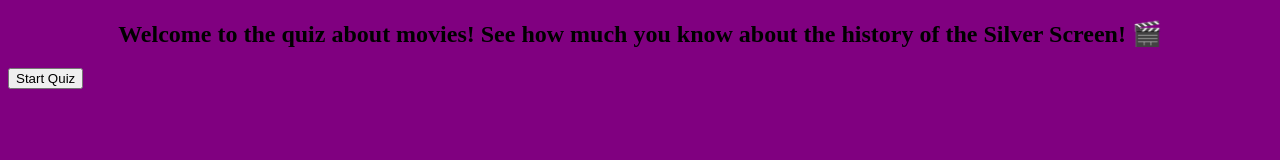
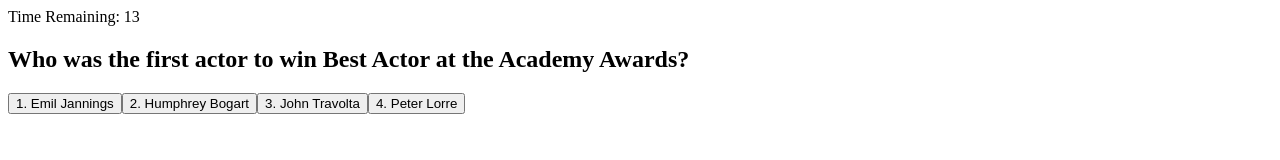
Before and after one commit to natpitt2393/Quiz-on-Movies, a plain HTML site: page index.html in a window 1280 px wide. Both pictures are taken after a click on the button "Start Quiz". Drawn offline with Linux system fonts and the light colour scheme.

Commit message:
added timer and now start page disappears when quiz is started. added event listener to start button

```diff
--- a/assets/js/index.js
+++ b/assets/js/index.js
@@ -6,12 +6,76 @@ const questions = [
     {
         questionText: "Who was the first actor to win Best Actor at the Academy Awards?",
         choices: ["Emil Jannings", "Humphrey Bogart", "John Travolta", "Peter Lorre"],
-        answer: "Emil Jannings"
+        answer: "Emil Jannings",
     },
     {
-
+        questionText: 'Who first refused the Best Actor award at the Oscars?',
+        choices: ["Marlon Brando", "Peter Fonda", "George C. Scott", "Will Smith"],
+        answer: "George C. Scott",
     },
     {
+        questionText: 'Who directed Scarface (1983)?',
+        choices: ['Oliver Stone', 'David Lynch', "Brian DePalma", "Peter Jackson"],
+        answer: "Brian DePalma"
+    }
+];
 
+//starting conditions
+let quizQuestionIndex = 0;
+let timerID;
+let timeCount = questions.length * 5;
+
+
+//DOM variables
+const startPageEl = document.querySelector("#startPage");
+const startButton = document.querySelector('#startQuiz');
+const questionEl = document.querySelector('#questions');
+const timerEl = document.querySelector('#timer');
+const questionsTextEl = document.querySelector('#question-text');
+const choicesEl = document.querySelector('#choices');
+const feedbackEl = document.querySelector('#feedback');
+const finalScoreEl = document.querySelector("#final-score");
+const finishScreenEl = document.querySelector('#finish-screen');
+const initialsInputEl = document.querySelector("#initials");
+const initialsSubmitButton = document.querySelector('#submit');
+
+
+
+function startQuiz() {
+    startPageEl.classList.add('hidden');
+    questionEl.setAttribute('class', 'display');
+    timerEl.setAttribute('class', 'display');
+    timerID = setInterval(runClock, 1000);
+    askQuestions();
+}
+
+function askQuestions() {
+    let currentQuestion = questions[quizQuestionIndex];
+    let question = currentQuestion.questionText;
+    questionsTextEl.textContent = question;
+    choicesEl.innerHTML = '';
+    let choiceArray = currentQuestion.choices;
+    for (let i = 0; i < choiceArray.length; i++) {
+        let choiceButtonEl = document.createElement('button');
+        choiceButtonEl.textContent = (i + 1) + ". " + choiceArray[i];
+        choicesEl.appendChild(choiceButtonEl);
     }
-]
+}
+
+function runClock() {
+    timeCount--;
+    timerEl.textContent = "Time Remaining: " + timeCount;
+    if(!timeCount) {
+        alert('You have run out of time');
+        clearInterval(timerID);
+    }
+}
+
+
+
+
+
+
+
+// Event Handlers
+startButton.addEventListener('click', startQuiz);
--- a/assets/stylesheets/styles.css
+++ b/assets/stylesheets/styles.css
@@ -1,6 +1,3 @@
-body {
-    background-color: purple;
-}
 
 #startPage {
     text-align: center;
--- a/index.html
+++ b/index.html
@@ -8,14 +8,25 @@
     <link rel="stylesheet" href="assets/stylesheets/styles.css">
 </head>
 <body>
-    <section id="startPage">
+    <div id="startPage">
         <h1>Welcome to the quiz about movies! See how much you know about the history of the Silver Screen! 🎬</h1>
-    </section>
+        <button id="startQuiz">Start Quiz</button>
+    </div>
     <span id="timer" class="hidden">Time Remaining:</span>
-    <button id="startQuiz">Start Quiz</button>
     <div class="hidden" id="questions">
         <h2 id="question-text"></h2>
         <div id="choices" class="choices"></div>
+    </div>
+    <div class="hidden" id="finish-screen">
+        <h2>All Done!</h2>
+        <p>Your final scores is <span id="final-score"></span></p>
+        <p>
+            Enter initals: <input type="text" id="initials" max="3">
+            <button id="submit">Submit</button>
+        </p>
+    </div>
+
+    <div id="feedback" class="feedback hidden">
     </div>
 
 
```
